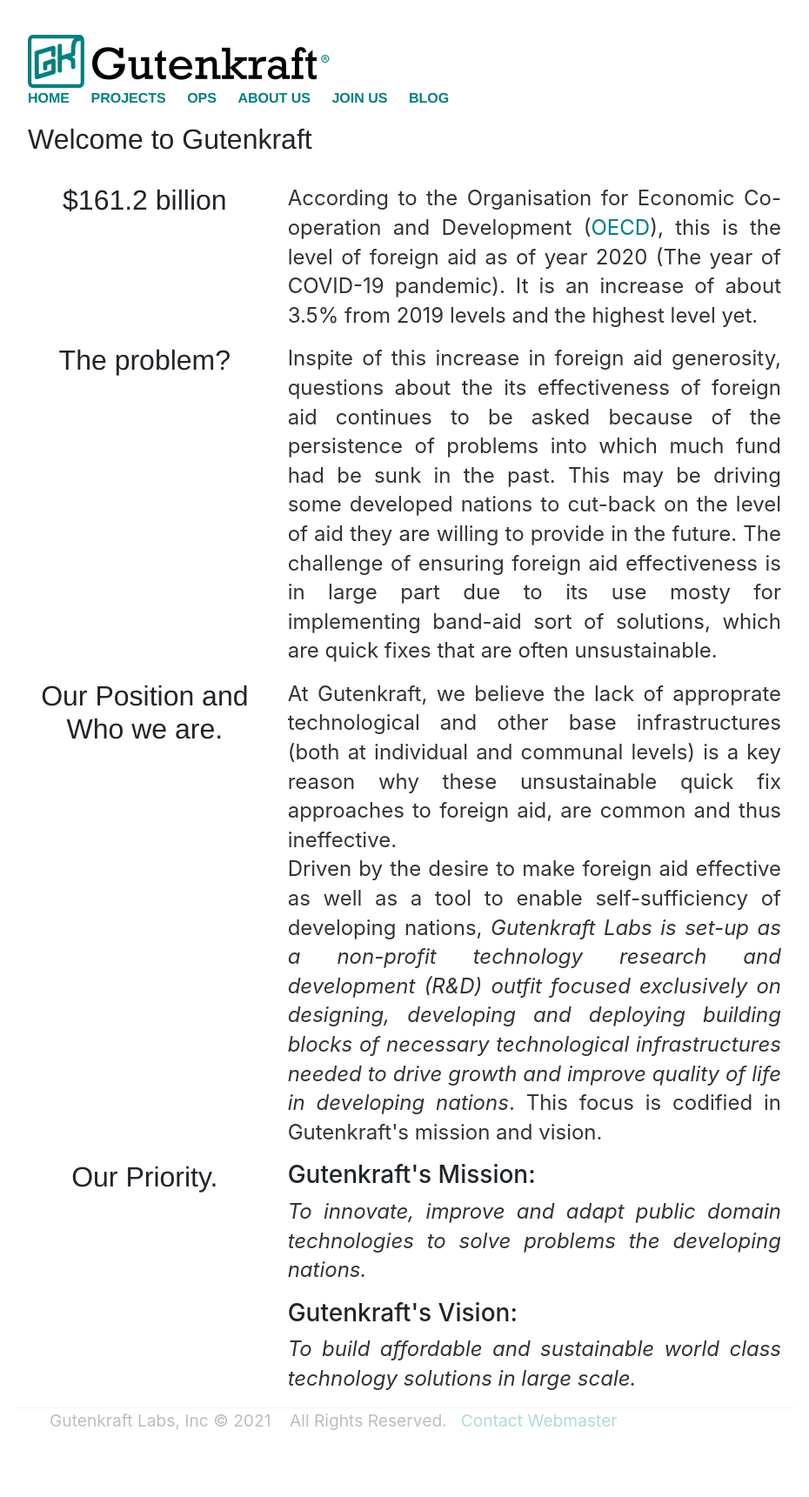
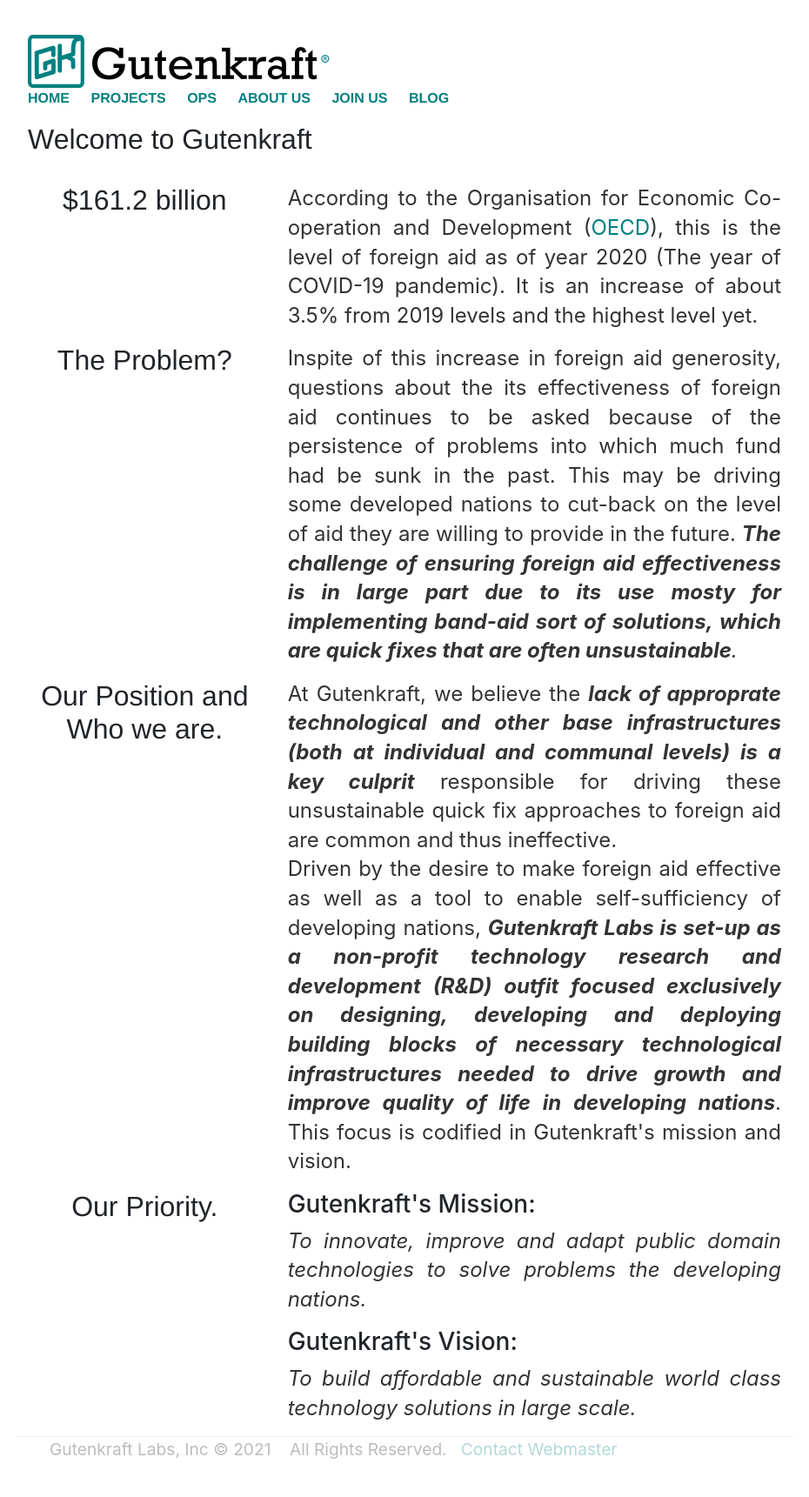
Before and after one commit to oferonmi/datafilik.github.io, a Jekyll site: the page built from index.html, in a window 1280 px wide. Shown: the whole page at 87% size, without its empty margins (175-1105 px from the left). Built offline with Jekyll 4.4.1, drawn with Linux system fonts in a browser that asks for light colours; before the commit the page ends 1687 px from its top, so only the background shows below that.

Commit message:
content update

```diff
--- a/index.html
+++ b/index.html
@@ -18,15 +18,15 @@ title: Gutenkraft - Innovate and adapt for growth
 
 	<div class="row">
 		<div class="col-4 text-center">
-			<h1>The problem?</h1>
+			<h1>The Problem?</h1>
 		</div>
 		<div class="col-8 text-start">
 			<p class="fs-2" align="justify">
 				Inspite of this increase in foreign aid generosity, questions about the its effectiveness of foreign aid continues
 				to be asked because of the persistence of problems into which much fund had be sunk in the past. This may be driving
 				some developed nations to cut-back on the level of aid they are willing to provide in the future.
-				The challenge of ensuring foreign aid effectiveness is in large part due to its use mosty for implementing band-aid
-				sort of solutions, which are quick fixes that are often unsustainable.
+				<em><b>The challenge of ensuring foreign aid effectiveness is in large part due to its use mosty for implementing band-aid
+				sort of solutions, which are quick fixes that are often unsustainable</b>.</em>
 			</p>
 		</div>
 	</div>
@@ -37,10 +37,11 @@ title: Gutenkraft - Innovate and adapt for growth
 		</div>
 		<div class="col-8 text-start">
 			<p class="fs-2" align="justify">
-				At Gutenkraft, we believe the lack of approprate technological and other base infrastructures (both at individual and communal levels) is a key reason why these unsustainable quick fix approaches to foreign aid, are common and thus ineffective. <br>
-				Driven by the desire to make foreign aid effective as well as a tool to enable self-sufficiency of developing nations,   <em>Gutenkraft Labs is set-up as a non-profit technology research and development (R&D) outfit focused exclusively on
+				At Gutenkraft, we believe the <em><b>lack of approprate technological and other base infrastructures (both at individual and communal levels) is a key
+				culprit</b></em> responsible for driving these unsustainable quick fix approaches to foreign aid are common and thus ineffective. <br>
+				Driven by the desire to make foreign aid effective as well as a tool to enable self-sufficiency of developing nations,   <em><b>Gutenkraft Labs is set-up as a non-profit technology research and development (R&D) outfit focused exclusively on
 				designing, developing and deploying building blocks of necessary technological infrastructures needed to drive growth
-				and improve quality of life in developing nations</em>. This focus is codified in Gutenkraft's mission and vision.
+				and improve quality of life in developing nations</b></em>. This focus is codified in Gutenkraft's mission and vision.
 			</p>
 		</div>
 	</div>
```
